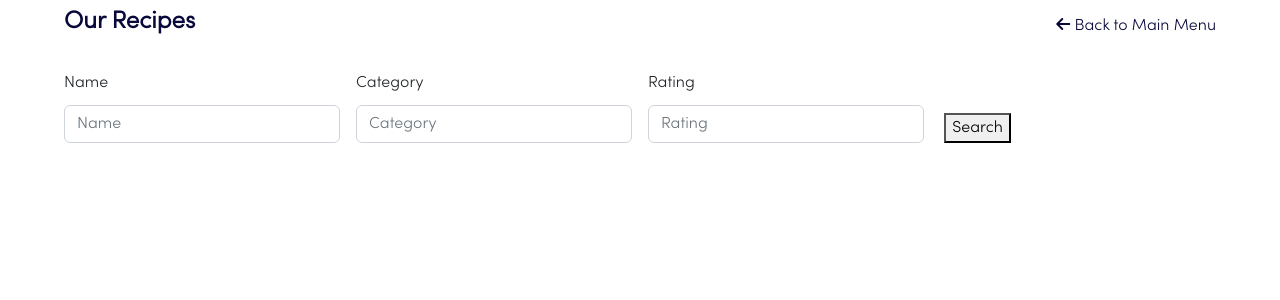
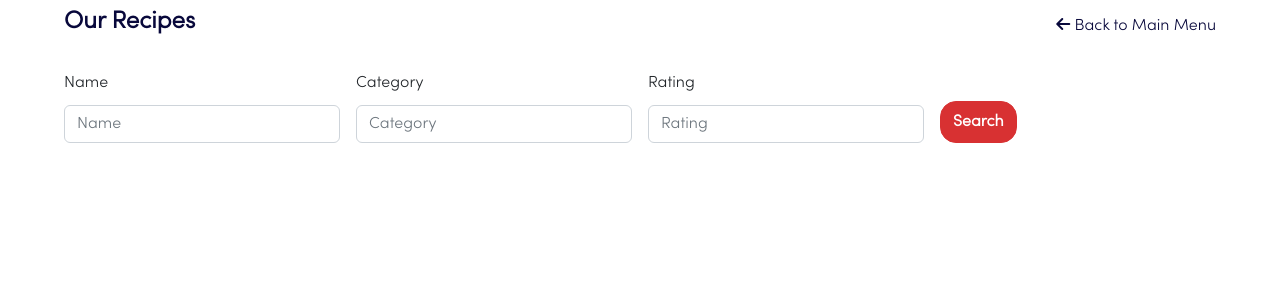
Before and after one commit to zaali33/recipes_project, a Flask app: template templates/view.html in a window 1280 px wide. Shown: the part 63-363 px from the top of the page. Run offline with Flask 3, Linux system fonts and the light colour scheme; the template is opened without the code that fills it: values that come from a table or form of the project are taken from there, others are empty; some libraries are stand-ins or nearby versions.

Commit message:
style search button

```diff
--- a/templates/view.html
+++ b/templates/view.html
@@ -37,7 +37,7 @@
             </div>
             <div class="col-xl-2 mt-2 mb-2" style="align-self: flex-end;">
                 <label></label>
-                <button type="submit">Search</button>
+                <button type="submit" class="menu-button" style="padding: 8px 12px;">Search</button>
             </div>
         </form>
         <div class="row spaced-row" style="column-gap: 1.0rem;">
```
